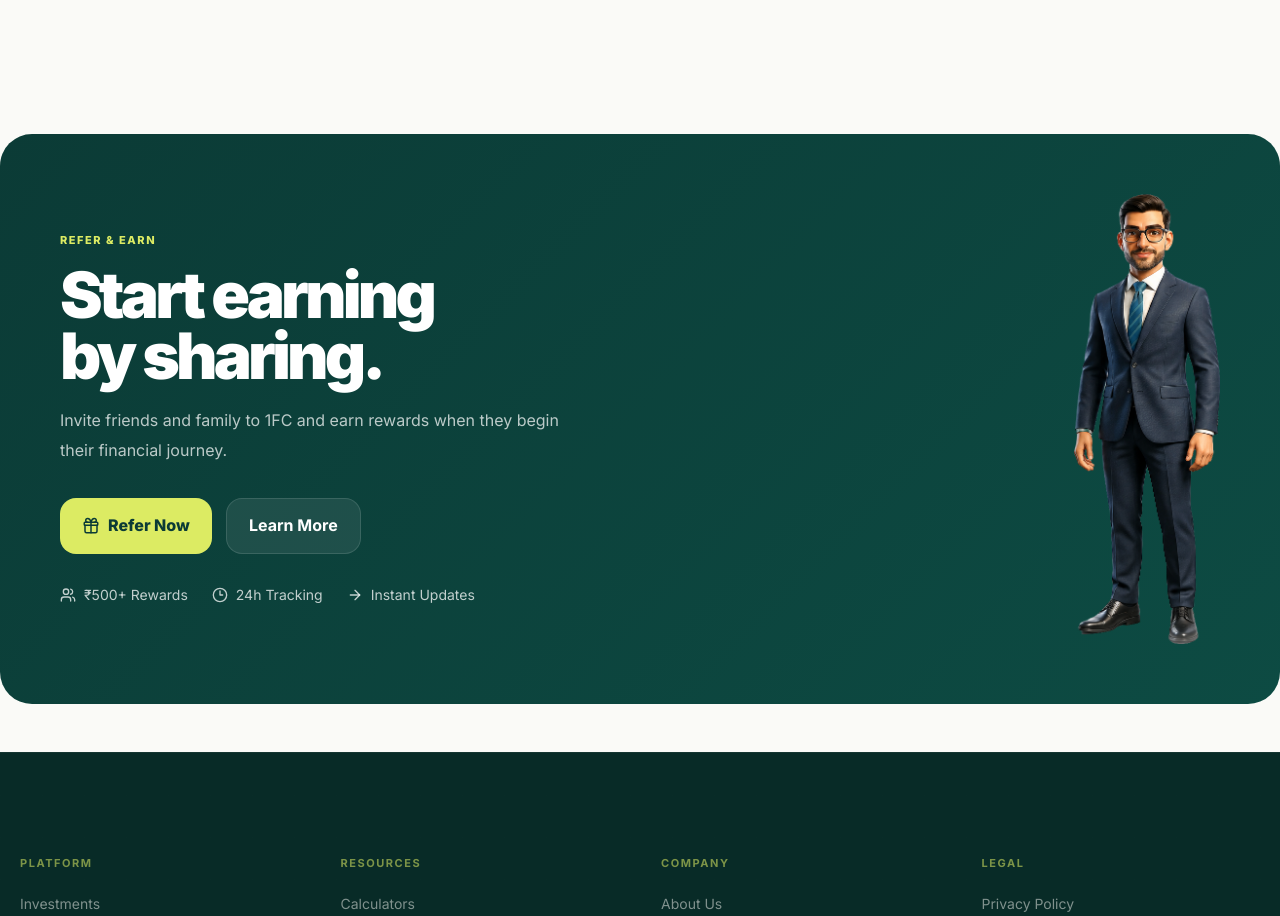
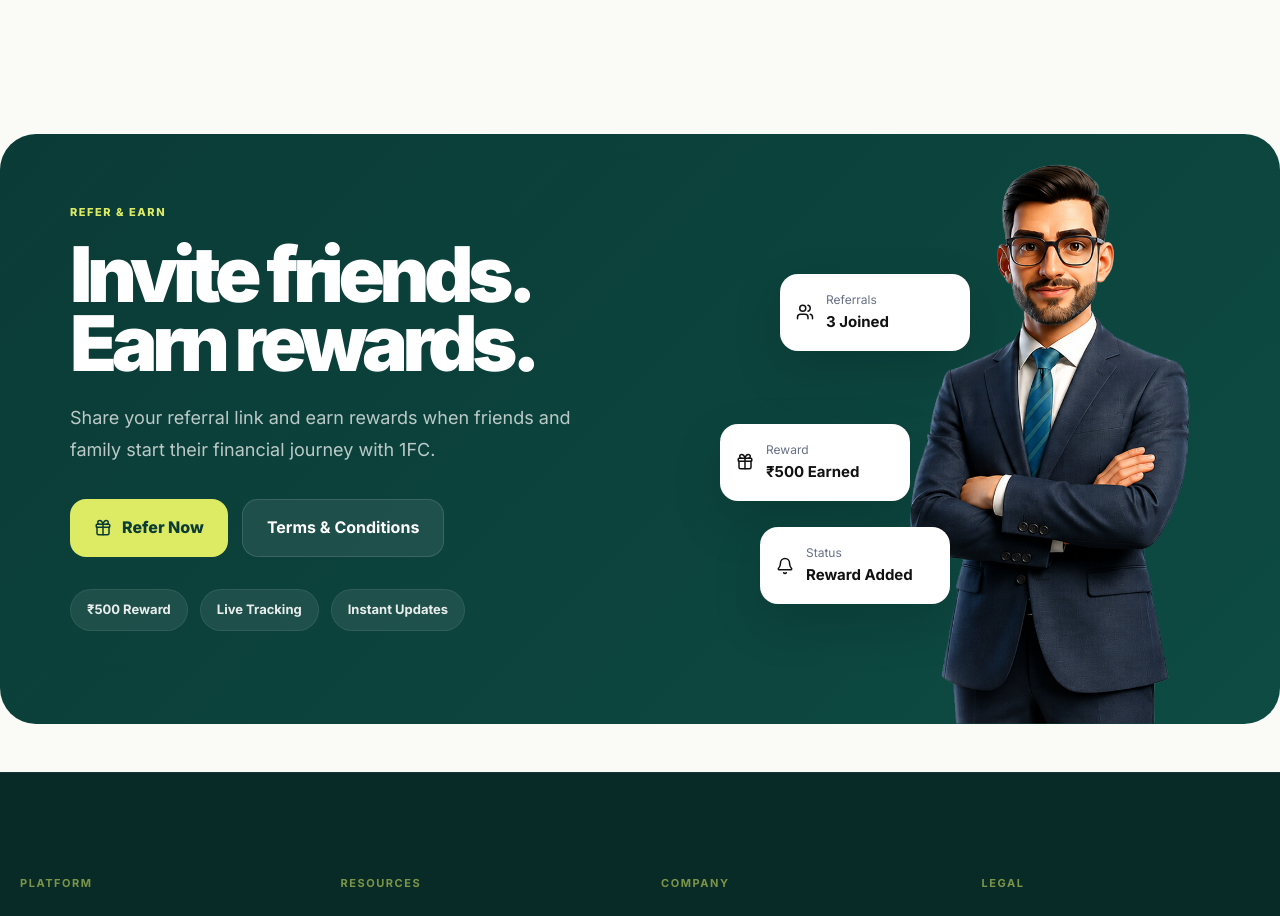
Before and after one commit to Codedbygaurav/1FC-UI, a React (Vite) app: page /refer-and-earn in a window 1280 px wide. Shown: the part 4160-5076 px from the top of the page. Built offline with nearby package versions, Linux system fonts and the light colour scheme.

Commit message:
fixed Refer CTA

```diff
--- a/src/components/refer/ReferCTA.tsx
+++ b/src/components/refer/ReferCTA.tsx
@@ -1,35 +1,35 @@
 import {
   Gift,
+  Users,
   ArrowRight,
-  Users,
-  Clock3,
+  Bell,
 } from "lucide-react";
 
-export default function ReferEarnCTA() {
+export default function ReferCTA() {
   return (
     <>
-      <section className="referCTA">
+      <section className="referCta">
 
-        <div className="referCTAContent">
+        <div className="referCtaContent">
 
-          <div className="referCTALabel">
+          <div className="referBadge">
             REFER & EARN
           </div>
 
-          <h2 className="referCTATitle">
-            Start earning
+          <h2 className="referTitle">
+            Invite friends.
             <br />
-            by sharing.
+            Earn rewards.
           </h2>
 
-          <p className="referCTAText">
-            Invite friends and family to
-            1FC and earn rewards when
-            they begin their financial
-            journey.
+          <p className="referDescription">
+            Share your referral link and earn
+            rewards when friends and family
+            start their financial journey with
+            1FC.
           </p>
 
-          <div className="referCTAButtons">
+          <div className="referButtons">
 
             <button className="referPrimaryBtn">
               <Gift size={18} />
@@ -37,25 +37,22 @@
             </button>
 
             <button className="referSecondaryBtn">
-              Learn More
+              Terms & Conditions
             </button>
 
           </div>
 
-          <div className="referStats">
+          <div className="referPills">
 
-            <div>
-              <Users size={16} />
-              ₹500+ Rewards
+            <div className="referPill">
+              ₹500 Reward
             </div>
 
-            <div>
-              <Clock3 size={16} />
-              24h Tracking
+            <div className="referPill">
+              Live Tracking
             </div>
 
-            <div>
-              <ArrowRight size={16} />
+            <div className="referPill">
               Instant Updates
             </div>
 
@@ -63,95 +60,137 @@
 
         </div>
 
+        <div className="referVisual">
+
+          <div className="floatingCard cardOne">
+
+            <Users size={18} />
+
+            <div>
+              <span>Referrals</span>
+              <strong>3 Joined</strong>
+            </div>
+
+          </div>
+
+          <div className="floatingCard cardTwo">
+
+            <Gift size={18} />
+
+            <div>
+              <span>Reward</span>
+              <strong>₹500 Earned</strong>
+            </div>
+
+          </div>
+
+          <div className="floatingCard cardThree">
+
+            <Bell size={18} />
+
+            <div>
+              <span>Status</span>
+              <strong>Reward Added</strong>
+            </div>
+
+          </div>
+
           <img
-          src="/mascotFull.png"
+            src="/mascotHalf.png"
             alt="1FC Mascot"
             className="referMascot"
           />
 
+        </div>
+
       </section>
-      <style>{`.referCTA{
+    <style>{`.referCta{
   max-width:1280px;
   margin:48px auto;
 
   background:
     linear-gradient(
       135deg,
-    #0B3B36 0%,
-    #0D4B43 100%
+      #0B3B36,
+      #0D4B43
     );
 
-  border-radius:32px;
+  border-radius:36px;
 
-  padding:60px;
+  padding:70px 70px 0;
 
-  display:flex;
-  align-items:center;
-  justify-content:space-between;
+  display:grid;
+  grid-template-columns:1fr 500px;
 
   gap:40px;
 
-  color:white;
+  overflow:hidden;
 
-  overflow:hidden;
+  position:relative;
 }
 
-.referCTAContent{
-  max-width:620px;
+.referCtaContent{
+  padding-bottom:70px;
 }
 
-.referCTALabel{
-  color:
-  var(--color-accent-lime);
+.referBadge{
+  color:var(--color-accent-lime);
 
   font-size:11px;
   font-weight:800;
 
   letter-spacing:.14em;
+  text-transform:uppercase;
 
-  margin-bottom:16px;
+  margin-bottom:18px;
 }
 
-.referCTATitle{
-  font-size:64px;
-  line-height:.95;
+.referTitle{
+  color:white;
+
+  font-size:clamp(54px,6vw,82px);
+
+  line-height:.9;
+
+  letter-spacing:-.07em;
+
+  margin:0 0 24px;
 
   font-weight:900;
-
-  letter-spacing:-.06em;
-
-  margin:0 0 18px;
 }
 
-.referCTAText{
+.referDescription{
+  max-width:540px;
+
   color:
   rgba(255,255,255,.72);
 
-  line-height:1.9;
+  font-size:18px;
 
-  max-width:520px;
+  line-height:1.8;
 
   margin-bottom:32px;
 }
 
-.referCTAButtons{
+.referButtons{
   display:flex;
   gap:14px;
-  margin-bottom:30px;
+
+  margin-bottom:32px;
 }
 
 .referPrimaryBtn{
-  height:56px;
+  height:58px;
 
   border:none;
 
-  padding:0 22px;
+  border-radius:16px;
 
-  border-radius:16px;
+  padding:0 24px;
 
   display:flex;
   align-items:center;
-  gap:8px;
+  gap:10px;
 
   background:
     var(--color-accent-lime);
@@ -165,9 +204,9 @@
 }
 
 .referSecondaryBtn{
-  height:56px;
+  height:58px;
 
-  padding:0 22px;
+  padding:0 24px;
 
   border-radius:16px;
 
@@ -184,41 +223,137 @@
   cursor:pointer;
 }
 
-.referStats{
+.referPills{
   display:flex;
-  gap:24px;
   flex-wrap:wrap;
+  gap:12px;
 }
 
-.referStats div{
+.referPill{
+  height:42px;
+
+  padding:0 16px;
+
+  border-radius:999px;
+
   display:flex;
   align-items:center;
-  gap:8px;
+
+  background:
+    rgba(255,255,255,.08);
+
+  border:
+    1px solid rgba(255,255,255,.08);
 
   color:
-  rgba(255,255,255,.75);
+    rgba(255,255,255,.9);
 
-  font-size:14px;
+  font-size:13px;
+  font-weight:700;
+}
+
+.referVisual{
+  position:relative;
+  min-height:520px;
 }
 
 .referMascot{
-  height:450px;
-  object-fit:cover;
+  position:absolute;
+  bottom:0;
+  right:20px;
+
+  height:560px;
+
+  object-fit:contain;
 }
 
-@media(max-width:900px){
+.floatingCard{
+  position:absolute;
 
-  .referCTA{
-    padding:32px 24px;
-    flex-direction:column;
-    text-align:center;
+  background:white;
+
+  border-radius:18px;
+
+  padding:16px;
+
+  display:flex;
+  align-items:center;
+  gap:12px;
+
+  box-shadow:
+    0 20px 50px rgba(0,0,0,.15);
+
+  min-width:190px;
 }
 
-  .referCTATitle{
-    font-size:44px;
+.floatingCard span{
+  display:block;
+
+  color:#667085;
+
+  font-size:12px;
 }
 
-  .referCTAButtons{
+.floatingCard strong{
+  color:#111;
+
+  font-size:15px;
+}
+
+.cardOne{
+  top:70px;
+  right:240px;
+  z-index:999;
+}
+
+.cardTwo{
+  top:220px;
+  left:10px;
+  z-index:999;
+}
+
+.cardThree{
+  bottom:120px;
+  right:260px;
+  z-index:999;
+}
+
+@media(max-width:1100px){
+
+  .referCta{
+    grid-template-columns:1fr;
+    padding:48px 30px 0;
+  }
+
+  .referVisual{
+    min-height:420px;
+  }
+
+  .referMascot{
+    height:420px;
+    right:50%;
+    transform:translateX(50%);
+  }
+
+}
+
+@media(max-width:768px){
+
+  .referCta{
+    border-radius:24px;
+    padding:48px 24px 0;
+   width:95%;
+  }
+
+  .referTitle{
+    font-size:48px;
+  }
+
+  .referDescription{
+    font-size:15px;
+  }
+
+  .referButtons{
     flex-direction:column;
   }
 
@@ -228,16 +363,18 @@
     justify-content:center;
   }
 
-  .referStats{
-    justify-content:center;
+  .referVisual{
+    min-height:300px;
   }
 
   .referMascot{
-    height:280px;
+    height:300px;
+  }
+
+  .floatingCard{
+    display:none;
   }
 
 }`}</style>
-
 </>
-  );
-}
+)}
--- a/src/pages/ReferPage.tsx
+++ b/src/pages/ReferPage.tsx
@@ -1,7 +1,7 @@
-import LegalCTA from '@/components/legal/LegalCTA'
+
 import FAQSection from '@/components/refer/FAQSection'
 import HowItWorks from '@/components/refer/HowItWorks'
-import ReferEarnCTA from '@/components/refer/ReferCTA'
+import ReferCTA from '@/components/refer/ReferCTA'
 import ReferHero from '@/components/refer/ReferHero'
 import ReferralBenefits from '@/components/refer/ReferralBenefits'
 import RewardsSection from '@/components/refer/RewardSection'
@@ -16,7 +16,7 @@
         <RewardsSection/>
         <ReferralBenefits/>
         <FAQSection/>
-        <ReferEarnCTA/>
+        <ReferCTA/>
 
     </div>
   )
```
Lines whose indentation alone changed are shown as unchanged.
